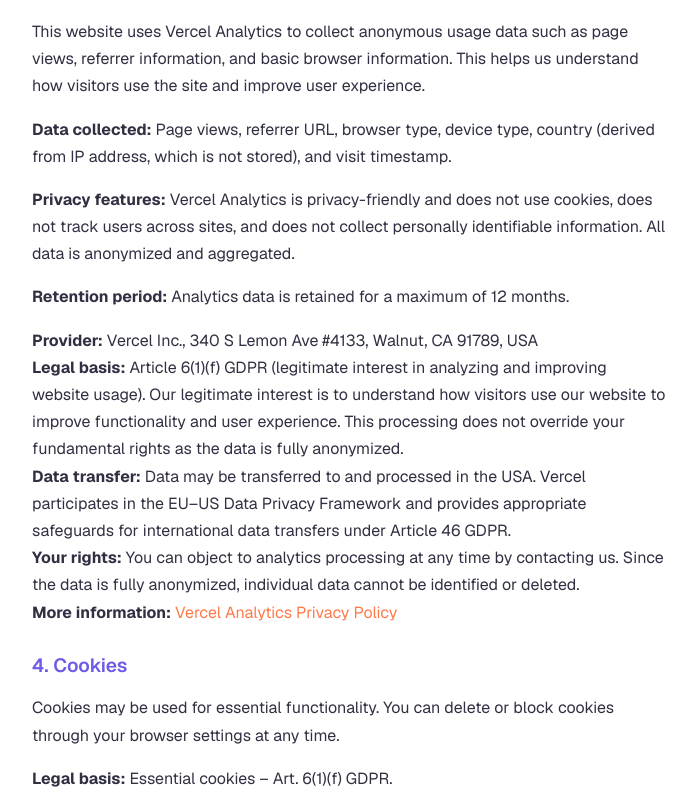
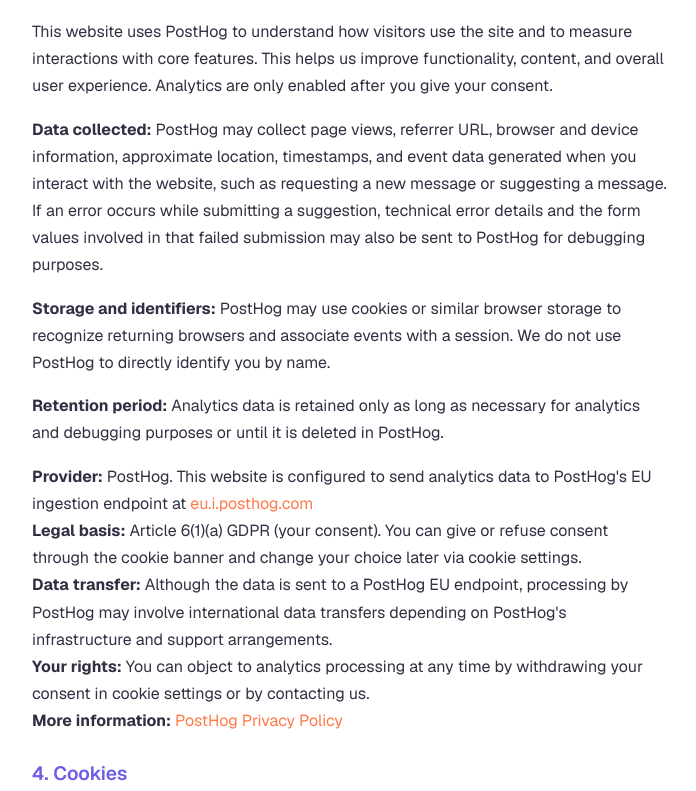
Before and after one commit to StefanWin/estimation-corgi, a Next.js app: page /privacy in a window 1280 px wide. Shown: the part 629-1420 px from the top of the page, without its empty margins (290-986 px from the left). Built offline with nearby package versions, Linux system fonts and the light colour scheme; no server answers.

Commit message:
add posthog analytics

```diff
--- a/package.json
+++ b/package.json
@@ -20,6 +20,7 @@
     "@t3-oss/env-nextjs": "0.13.10",
     "convex": "1.32.0",
     "next": "16.1.6",
+    "posthog-js": "^1.360.0",
     "react": "19.2.4",
     "react-dom": "19.2.4",
     "zod": "4.3.6"
--- a/src/app/layout.tsx
+++ b/src/app/layout.tsx
@@ -2,6 +2,7 @@
 import { Geist, Geist_Mono } from 'next/font/google';
 import type React from 'react';
 import './globals.css';
+import { AnalyticsConsentBanner } from '@/components/analytics-consent-banner';
 import { ConvexClientProvider } from '@/components/convex-provider';
 import { Footer } from '@/components/footer';
 import { ThemeToggle } from '@/components/theme-toggle';
@@ -92,6 +93,7 @@
 						<main className={styles.main}>{children}</main>
 						<Footer />
 					</div>
+					<AnalyticsConsentBanner />
 				</ConvexClientProvider>
 			</body>
 		</html>
--- a/src/app/privacy/page.tsx
+++ b/src/app/privacy/page.tsx
@@ -13,7 +13,7 @@
 			<div>
 				<h1>Privacy Policy</h1>
 				<p>
-					<em>Last updated: January 2026</em>
+					<em>Last updated: March 2026</em>
 				</p>
 
 				<section>
@@ -45,54 +45,64 @@
 				</section>
 
 				<section>
-					<h2>3. Analytics (Vercel Analytics)</h2>
+					<h2>3. Analytics (PostHog)</h2>
 					<p>
-						This website uses Vercel Analytics to collect anonymous usage data
-						such as page views, referrer information, and basic browser
-						information. This helps us understand how visitors use the site and
-						improve user experience.
+						This website uses PostHog to understand how visitors use the site
+						and to measure interactions with core features. This helps us
+						improve functionality, content, and overall user experience.
+						Analytics are only enabled after you give your consent.
 					</p>
 					<p>
-						<strong>Data collected:</strong> Page views, referrer URL, browser
-						type, device type, country (derived from IP address, which is not
-						stored), and visit timestamp.
+						<strong>Data collected:</strong> PostHog may collect page views,
+						referrer URL, browser and device information, approximate location,
+						timestamps, and event data generated when you interact with the
+						website, such as requesting a new message or suggesting a message.
+						If an error occurs while submitting a suggestion, technical error
+						details and the form values involved in that failed submission may
+						also be sent to PostHog for debugging purposes.
 					</p>
 					<p>
-						<strong>Privacy features:</strong> Vercel Analytics is
-						privacy-friendly and does not use cookies, does not track users
-						across sites, and does not collect personally identifiable
-						information. All data is anonymized and aggregated.
+						<strong>Storage and identifiers:</strong> PostHog may use cookies or
+						similar browser storage to recognize returning browsers and
+						associate events with a session. We do not use PostHog to directly
+						identify you by name.
 					</p>
 					<p>
-						<strong>Retention period:</strong> Analytics data is retained for a
-						maximum of 12 months.
+						<strong>Retention period:</strong> Analytics data is retained only
+						as long as necessary for analytics and debugging purposes or until
+						it is deleted in PostHog.
 					</p>
 					<p>
-						<strong>Provider:</strong> Vercel Inc., 340 S Lemon Ave #4133,
-						Walnut, CA 91789, USA
+						<strong>Provider:</strong> PostHog. This website is configured to
+						send analytics data to PostHog&apos;s EU ingestion endpoint at{' '}
+						<a
+							href="https://eu.i.posthog.com"
+							target="_blank"
+							rel="noopener noreferrer"
+						>
+							eu.i.posthog.com
+						</a>
 						<br />
-						<strong>Legal basis:</strong> Article 6(1)(f) GDPR (legitimate
-						interest in analyzing and improving website usage). Our legitimate
-						interest is to understand how visitors use our website to improve
-						functionality and user experience. This processing does not override
-						your fundamental rights as the data is fully anonymized.
+						<strong>Legal basis:</strong> Article 6(1)(a) GDPR (your consent).
+						You can give or refuse consent through the cookie banner and change
+						your choice later via cookie settings.
 						<br />
-						<strong>Data transfer:</strong> Data may be transferred to and
-						processed in the USA. Vercel participates in the EU–US Data Privacy
-						Framework and provides appropriate safeguards for international data
-						transfers under Article 46 GDPR.
+						<strong>Data transfer:</strong> Although the data is sent to a
+						PostHog EU endpoint, processing by PostHog may involve international
+						data transfers depending on PostHog&apos;s infrastructure and
+						support arrangements.
 						<br />
 						<strong>Your rights:</strong> You can object to analytics processing
-						at any time by contacting us. Since the data is fully anonymized,
-						individual data cannot be identified or deleted.
+						at any time by withdrawing your consent in cookie settings or by
+						contacting us.
 						<br />
 						<strong>More information:</strong>{' '}
 						<a
-							href="https://vercel.com/docs/analytics/privacy-policy"
+							href="https://posthog.com/privacy"
 							target="_blank"
 							rel="noopener noreferrer"
 						>
-							Vercel Analytics Privacy Policy
+							PostHog Privacy Policy
 						</a>
 					</p>
 				</section>
@@ -100,11 +110,16 @@
 				<section>
 					<h2>4. Cookies</h2>
 					<p>
-						Cookies may be used for essential functionality. You can delete or
-						block cookies through your browser settings at any time.
+						This website may use cookies and similar browser storage for
+						essential functionality and for PostHog analytics described in
+						Section 3. You can delete or block cookies through your browser
+						settings at any time and manage analytics consent through cookie
+						settings.
 					</p>
 					<p>
 						<strong>Legal basis:</strong> Essential cookies – Art. 6(1)(f) GDPR.
+						Analytics-related storage is based on your consent under Art.
+						6(1)(a) GDPR as described in Section 3.
 					</p>
 				</section>
 
@@ -146,7 +161,7 @@
 							<em>
 								Landesbeauftragte für Datenschutz und Informationsfreiheit
 							</em>
-							.
+							{''}.
 						</li>
 					</ul>
 					<p>
@@ -154,13 +169,14 @@
 						<a href="mailto:wintergerst.stefan@googlemail.com">
 							wintergerst.stefan@googlemail.com
 						</a>
-						.
+						{''}.
 					</p>
 					<p>
-						<strong>Note:</strong> For Vercel Analytics data, since all
-						information is fully anonymized and aggregated, it cannot be linked
-						to individual users. Therefore, rights such as access, deletion, and
-						portability do not apply to this anonymized data.
+						<strong>Note:</strong> PostHog analytics data is generally stored in
+						pseudonymous event form rather than as directly identifying profile
+						data. If you want to exercise rights related to analytics data,
+						please contact us and include any details that may help us locate
+						the relevant records.
 					</p>
 				</section>
 
--- /dev/null
+++ b/src/components/analytics-consent-banner.module.css
@@ -0,0 +1,113 @@
+.banner {
+	position: fixed;
+	right: 1rem;
+	bottom: 1rem;
+	z-index: 1000;
+	width: min(30rem, calc(100vw - 2rem));
+	display: grid;
+	gap: 1rem;
+	padding: 1rem 1.1rem;
+	background: color-mix(in srgb, var(--card-bg) 92%, var(--accent) 8%);
+	border: 1px solid var(--border-subtle);
+	border-radius: 20px;
+	box-shadow: 0 18px 45px rgba(0, 0, 0, 0.18);
+	backdrop-filter: blur(14px);
+}
+
+.copy {
+	display: grid;
+	gap: 0.45rem;
+}
+
+.title {
+	font-size: 1rem;
+	font-weight: 700;
+	line-height: 1.2;
+}
+
+.description {
+	font-size: 0.92rem;
+	line-height: 1.45;
+	color: color-mix(in srgb, var(--foreground) 82%, transparent);
+}
+
+.status {
+	font-size: 0.82rem;
+	font-weight: 700;
+	text-transform: uppercase;
+	letter-spacing: 0.06em;
+	color: var(--secondary);
+}
+
+.link {
+	color: var(--secondary);
+	font-weight: 600;
+	text-decoration: none;
+}
+
+.link:hover {
+	text-decoration: underline;
+}
+
+.actions {
+	display: flex;
+	flex-wrap: wrap;
+	gap: 0.75rem;
+}
+
+.secondaryAction,
+.primaryAction {
+	border-radius: 999px;
+	border: 1px solid transparent;
+	padding: 0.72rem 1.15rem;
+	font: inherit;
+	font-weight: 700;
+	cursor: pointer;
+	transition:
+		transform 0.2s ease,
+		background-color 0.2s ease,
+		border-color 0.2s ease,
+		box-shadow 0.2s ease;
+}
+
+.secondaryAction {
+	background: transparent;
+	color: var(--foreground);
+	border-color: var(--border-subtle);
+}
+
+.primaryAction {
+	background: linear-gradient(135deg, var(--accent), var(--accent-dark));
+	color: #fff;
+	box-shadow: 0 10px 24px rgba(255, 107, 53, 0.28);
+}
+
+.secondaryAction:hover,
+.primaryAction:hover {
+	transform: translateY(-1px);
+}
+
+.secondaryAction:hover {
+	background: var(--gray-alpha-100, rgba(0, 0, 0, 0.05));
+}
+
+.primaryAction:hover {
+	box-shadow: 0 14px 28px rgba(255, 107, 53, 0.35);
+}
+
+@media (max-width: 640px) {
+	.banner {
+		right: 0.75rem;
+		bottom: 0.75rem;
+		width: calc(100vw - 1.5rem);
+	}
+
+	.actions {
+		flex-direction: column;
+	}
+
+	.secondaryAction,
+	.primaryAction {
+		width: 100%;
+	}
+}
--- /dev/null
+++ b/src/components/analytics-consent-banner.tsx
@@ -0,0 +1,59 @@
+'use client';
+
+import { usePostHog } from 'posthog-js/react';
+import { useEffect, useState } from 'react';
+import { Link } from '@/components/link';
+import styles from './analytics-consent-banner.module.css';
+
+export function AnalyticsConsentBanner() {
+	const posthog = usePostHog();
+	const [consentGiven, setConsentGiven] = useState('');
+
+	useEffect(() => {
+		setConsentGiven(posthog.get_explicit_consent_status());
+	}, [posthog.get_explicit_consent_status]);
+
+	const handleAcceptCookies = () => {
+		posthog.opt_in_capturing();
+		setConsentGiven('granted');
+	};
+
+	const handleDeclineCookies = () => {
+		posthog.opt_out_capturing();
+		setConsentGiven('denied');
+	};
+
+	if (consentGiven !== 'pending') return null;
+
+	return (
+		<aside className={styles.banner}>
+			<div className={styles.copy}>
+				<p className={styles.title}>Analytics preferences</p>
+				<p className={styles.description}>
+					We use PostHog to measure page views and feature usage so we can
+					improve the site. Read more in our{' '}
+					<Link href="/privacy" className={styles.link}>
+						privacy policy
+					</Link>
+					.
+				</p>
+			</div>
+			<div className={styles.actions}>
+				<button
+					className={styles.secondaryAction}
+					type="button"
+					onClick={handleDeclineCookies}
+				>
+					decline
+				</button>
+				<button
+					className={styles.primaryAction}
+					type="button"
+					onClick={handleAcceptCookies}
+				>
+					allow analytics
+				</button>
+			</div>
+		</aside>
+	);
+}
--- a/src/components/message-container/index.tsx
+++ b/src/components/message-container/index.tsx
@@ -3,6 +3,7 @@
 import { type Preloaded, usePreloadedQuery } from 'convex/react';
 import Image from 'next/image';
 import { usePathname } from 'next/navigation';
+import { usePostHog } from 'posthog-js/react';
 import { type FC, useCallback, useEffect, useState } from 'react';
 import { Message } from '@/components/message';
 import { CORGI_IMAGES, ESTIMATION_UNITS } from '@/constants';
@@ -201,6 +202,7 @@
 	approvedMessages,
 	initialEstimateState,
 }) => {
+	const posthog = usePostHog();
 	const pathname = usePathname();
 	const messages = usePreloadedQuery(approvedMessages);
 	const initialUnit =
@@ -248,6 +250,7 @@
 	}, []);
 
 	const onNewMessage = useCallback(() => {
+		posthog.capture('new_message');
 		setMessageRotation((prevState) => {
 			const { nextIndex, nextQueue } = getNextQueuedIndex(
 				messages.length,
@@ -276,7 +279,7 @@
 		});
 		setCopyFeedback('idle');
 		setShareFeedback('idle');
-	}, [messages.length, selectedUnit]);
+	}, [messages.length, selectedUnit, posthog]);
 
 	const copyEstimate = useCallback(async () => {
 		if (!message) {
--- a/src/env.ts
+++ b/src/env.ts
@@ -9,6 +9,8 @@
 	client: {
 		NEXT_PUBLIC_TURNSTILE_SITE_KEY: z.string().optional(),
 		NEXT_PUBLIC_CONVEX_URL: z.url(),
+		NEXT_PUBLIC_POSTHOG_KEY: z.string(),
+		NEXT_PUBLIC_POSTHOG_HOST: z.url(),
 	},
 	runtimeEnv: {
 		// server
@@ -17,6 +19,8 @@
 		// client
 		NEXT_PUBLIC_TURNSTILE_SITE_KEY: process.env.NEXT_PUBLIC_TURNSTILE_SITE_KEY,
 		NEXT_PUBLIC_CONVEX_URL: process.env.NEXT_PUBLIC_CONVEX_URL,
+		NEXT_PUBLIC_POSTHOG_HOST: process.env.NEXT_PUBLIC_POSTHOG_HOST,
+		NEXT_PUBLIC_POSTHOG_KEY: process.env.NEXT_PUBLIC_POSTHOG_KEY,
 	},
 	skipValidation: process.env.SKIP_ENV_VAR_VALIDATION === 'true',
 });
```
Also changed, not shown: src/app/suggest/suggest-form.tsx (+7 -1 lines), src/components/footer/footer.module.css (+19 -0 lines), src/components/footer/index.tsx (+30 -1 lines), src/instrumentation-client.ts (added, +8 -0 lines), 2 other files (tests, documents, lock files or other folders).
